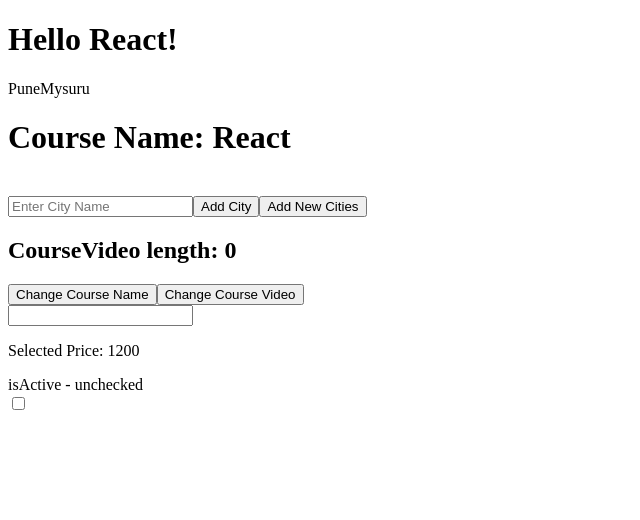
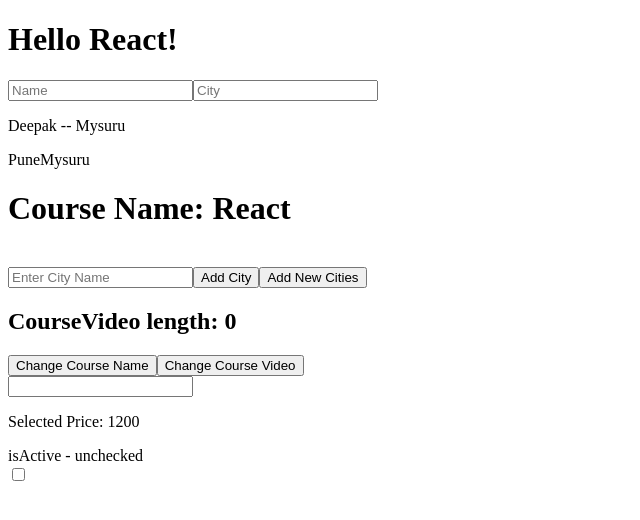
Before and after one commit to Deepak-Urs/angular-21, a React (Vite) app in the folder react-js-tutorial/: page / in a window 1280 px wide. Shown: the top 520 px of the page, without its empty margins (0-640 px from the left). Built offline with nearby package versions, Linux system fonts and the light colour scheme.

Commit message:
hooks: useState (objects)

```diff
--- a/react-js-tutorial/src/components/UseStates.tsx
+++ b/react-js-tutorial/src/components/UseStates.tsx
@@ -8,6 +8,14 @@
 
     const [cityList, setCityList] = useState<string[]>(['Pune', 'Mysuru']);
     const [cityName, setCityName] = useState<string>('');
+
+    const [students, setStudents] = useState<Istudent>(
+        {
+            name: 'Deepak',
+            city: 'Mysuru',
+            isActive: false,
+        }
+    );
 
     const changeCourseName = () => {
         courseName = "Angular";
@@ -37,7 +45,20 @@
         setCityList(['a', 'b', 'c']);
     }
 
+    const changeName = (event: any) => {
+        setStudents(oldData => ({ ...oldData, name: event.target.value }));
+    }
+
+    const changeCity = (event: any) => {
+        setStudents(oldData => ({ ...oldData, city: event.target.value }));
+    }
+
     return <>
+
+        <input type="text" placeholder="Name" onChange={(eve) => changeName(eve)}/>
+        <input type="text" placeholder="City" onChange={(eve) => changeCity(eve)}/>
+        <p>{students.name} -- {students.city}</p>
+
         <p>{cityList}</p>
         <h1>Course Name: {courseName}</h1>
         <br></br>
@@ -63,3 +84,9 @@
 }
 
 export default UseStates;
+
+interface Istudent {
+    name: string,
+    city: string,
+    isActive: boolean
+}
```
